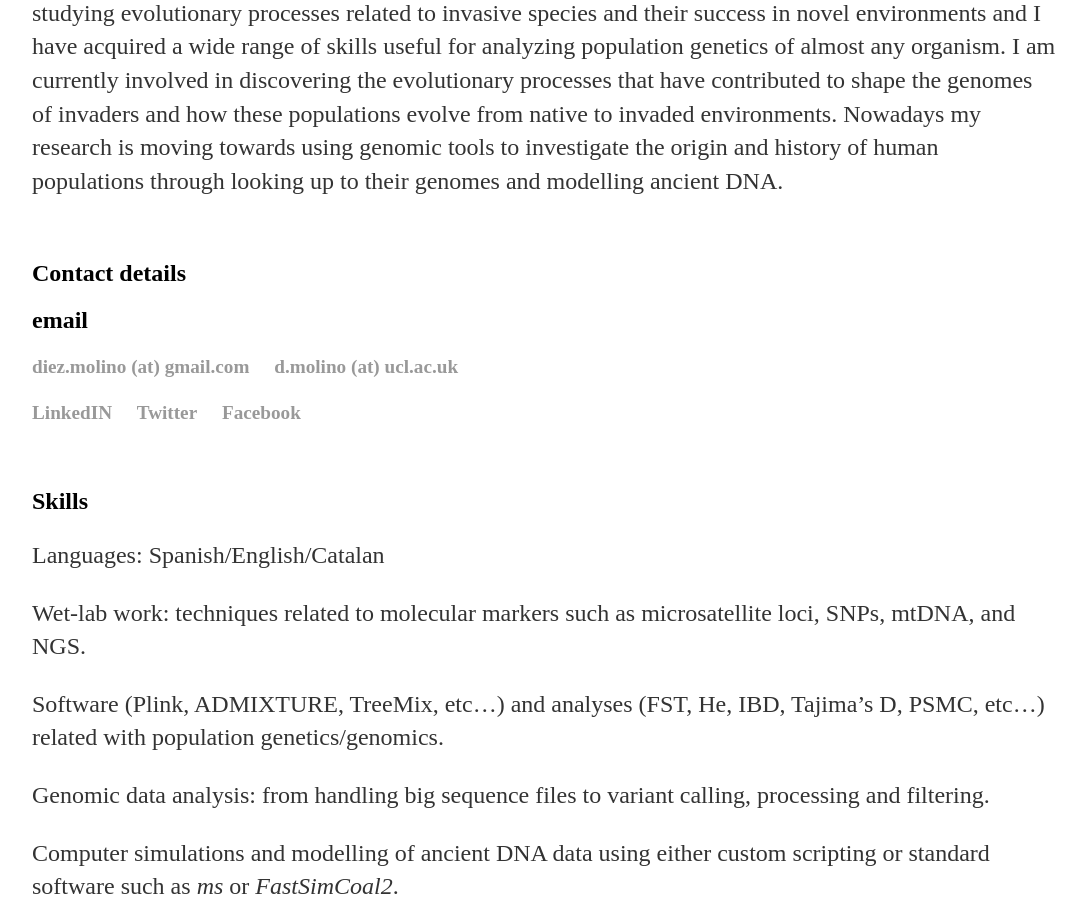
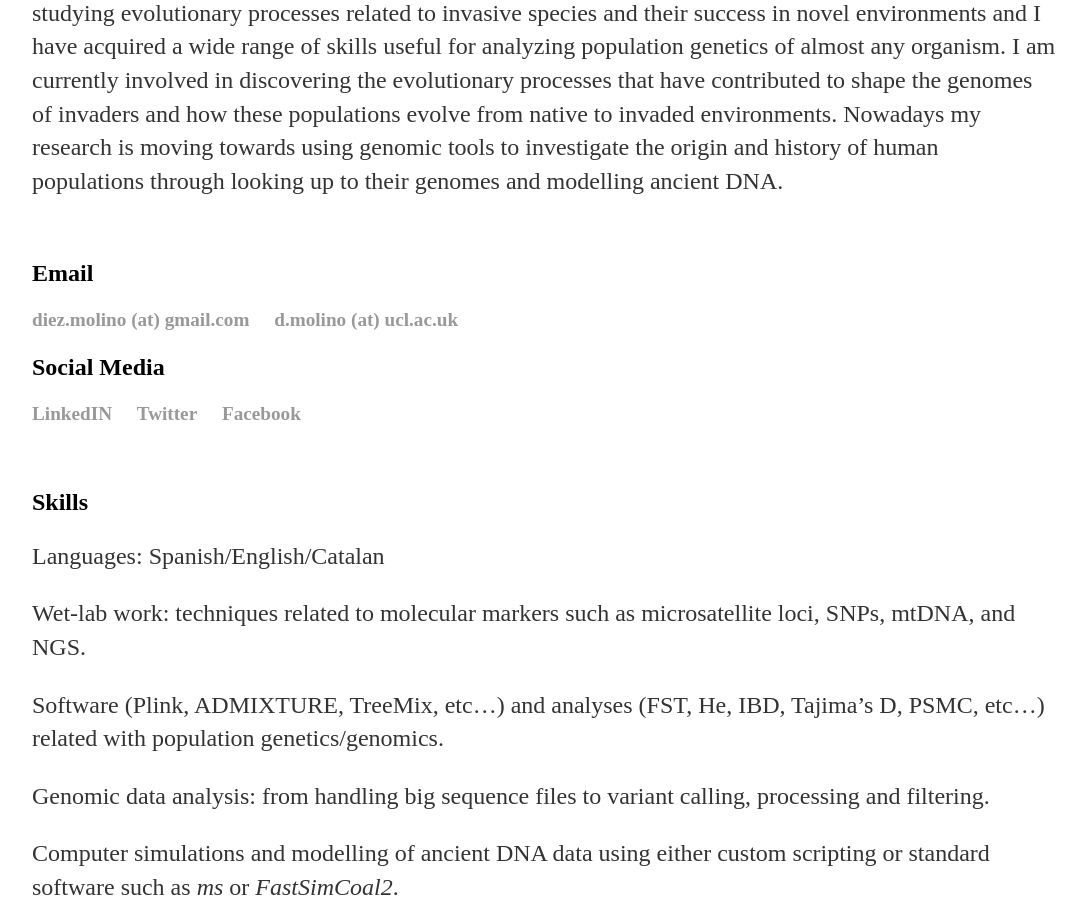
Before and after one commit to DiezMolino/diezmolino.github.io, a Jekyll site: the page cv/index.html, which Jekyll copies as it is, in a window 1280 px wide and 900 px high, scrolled down 721 px. Shown: the whole window, without its empty margins (96-1181 px from the left). Built offline with Jekyll 4.4.1, drawn with Linux system fonts in a browser that asks for light colours.

Commit message:
Update index.html

```diff
--- a/cv/index.html
+++ b/cv/index.html
@@ -42,9 +42,7 @@
 <br/>
 
 <a name='Contact details'></a>
-<h2>Contact details</h2>
-
-<h2>email</h2>
+<h2>Email</h2>
 <big>
 <nav>
 <ul>
@@ -54,11 +52,11 @@
 </nav>
 </big>
 
+<h2>Social Media</h2>
 <big>
 <nav>
 <ul>
-<li><a href='https://uk.linkedin.com/pub/david-díez-del-molino/2b/711/66
-'>LinkedIN</a></li>
+<li><a href='https://uk.linkedin.com/pub/david-díez-del-molino/2b/711/66'>LinkedIN</a></li>
 <li><a href='https://twitter.com/IndianaDiez'>Twitter</a></li>
 <li><a href='https://www.facebook.com/Daviddiez'>Facebook</a></li>
 </ul>
```
